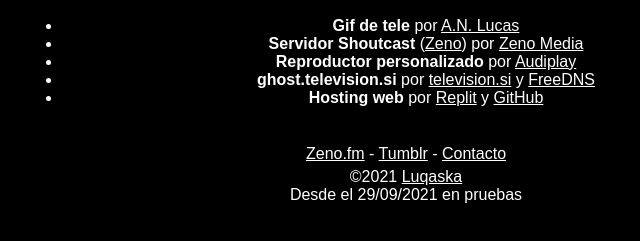
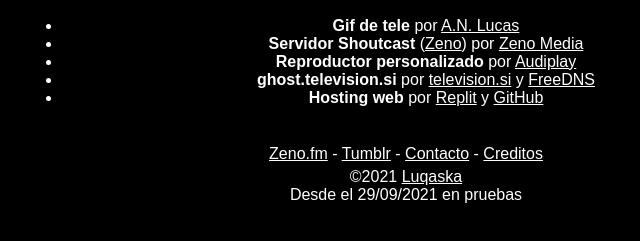
Before and after one commit to Luqaska/ghostboulevard, a plain HTML site: page credits.html in a window 1280 px wide. Shown: the part 115-356 px from the top of the page, without its empty margins (234-874 px from the left). Drawn offline with Linux system fonts and the light colour scheme.

Commit message:
Update credits.html

```diff
--- a/credits.html
+++ b/credits.html
@@ -17,6 +17,6 @@
     <h1>Creditos</h1>
     <h2>Recursos</h2>
     <ul><li><b>Gif de tele</b> por <a href="https://anlucas.neocities.org">A.N. Lucas</a></li><li><b>Servidor Shoutcast</b> (<a href="https://zeno.fm">Zeno</a>) por <a href="https://zenomedia.com">Zeno Media</a></li><li><b>Reproductor personalizado</b> por <a href="https://github.com/luqaska/audiplay">Audiplay</a></li><li><b>ghost.television.si</b> por <a href="https://television.si">television.si</a> y <a href="https://freedns.afraid.org">FreeDNS</a></li><li><b>Hosting web</b> por <a href="https://repl.it">Replit</a> y <a href="https://github.com/about">GitHub</a></li></ul>
-    <footer><a href="https://zeno.fm/ghostblvr/">Zeno.fm</a> - <a href="https://ghostblvr.tumblr.com">Tumblr</a> - <a href="mailto:ghost@getbackinthe.kitchen">Contacto</a><div id="footerer">&copy;2021 <a href="https://lucas.koyu.space">Luqaska</a><br>Desde el 29/09/2021 en pruebas</div></footer>
+    <footer><a href="https://zeno.fm/ghostblvr/">Zeno.fm</a> - <a href="https://ghostblvr.tumblr.com">Tumblr</a> - <a href="mailto:ghost@getbackinthe.kitchen">Contacto</a> - <a href="credits.html">Creditos</a><div id="footerer">&copy;2021 <a href="https://lucas.koyu.space">Luqaska</a><br>Desde el 29/09/2021 en pruebas</div></footer>
   </body>
 </html>
```
